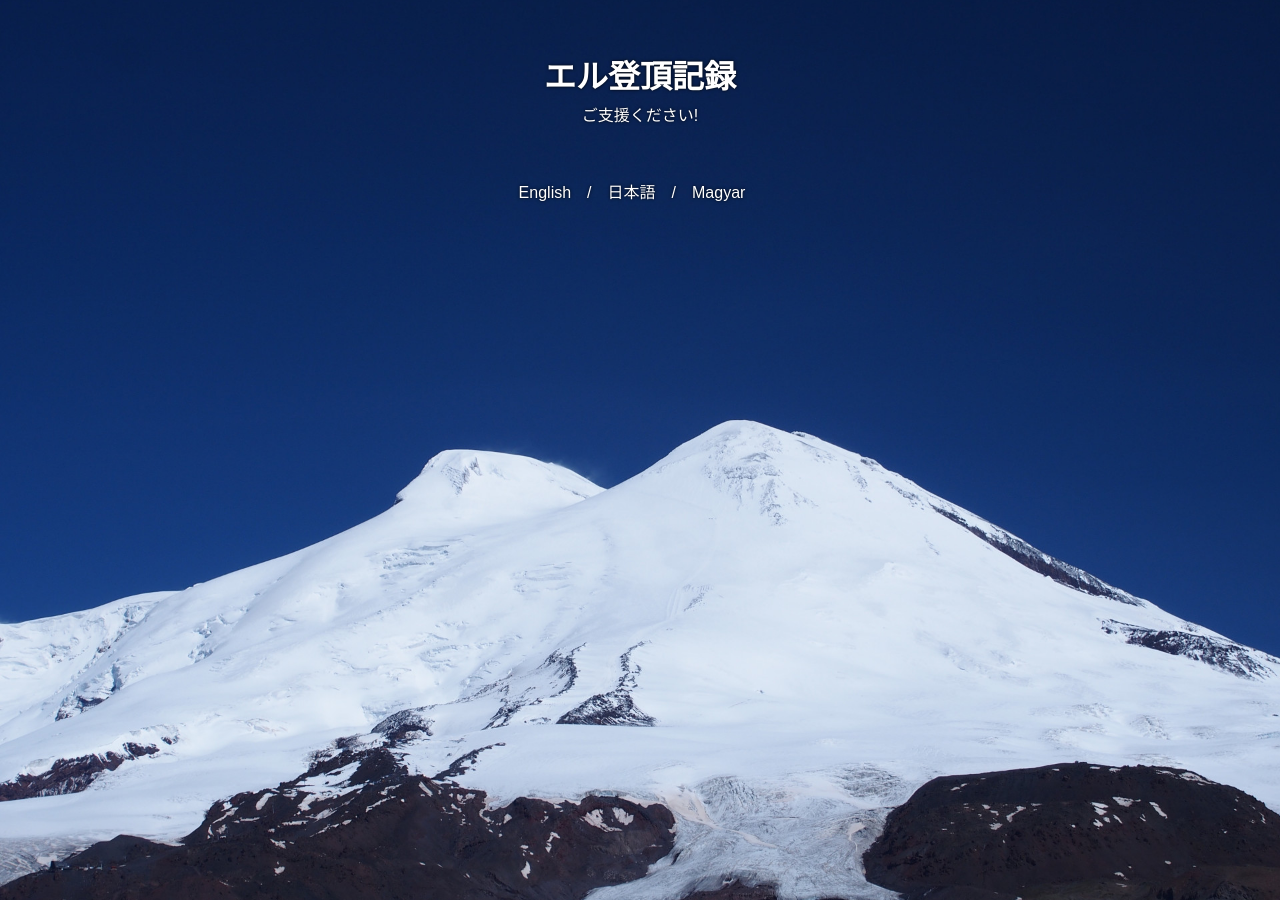
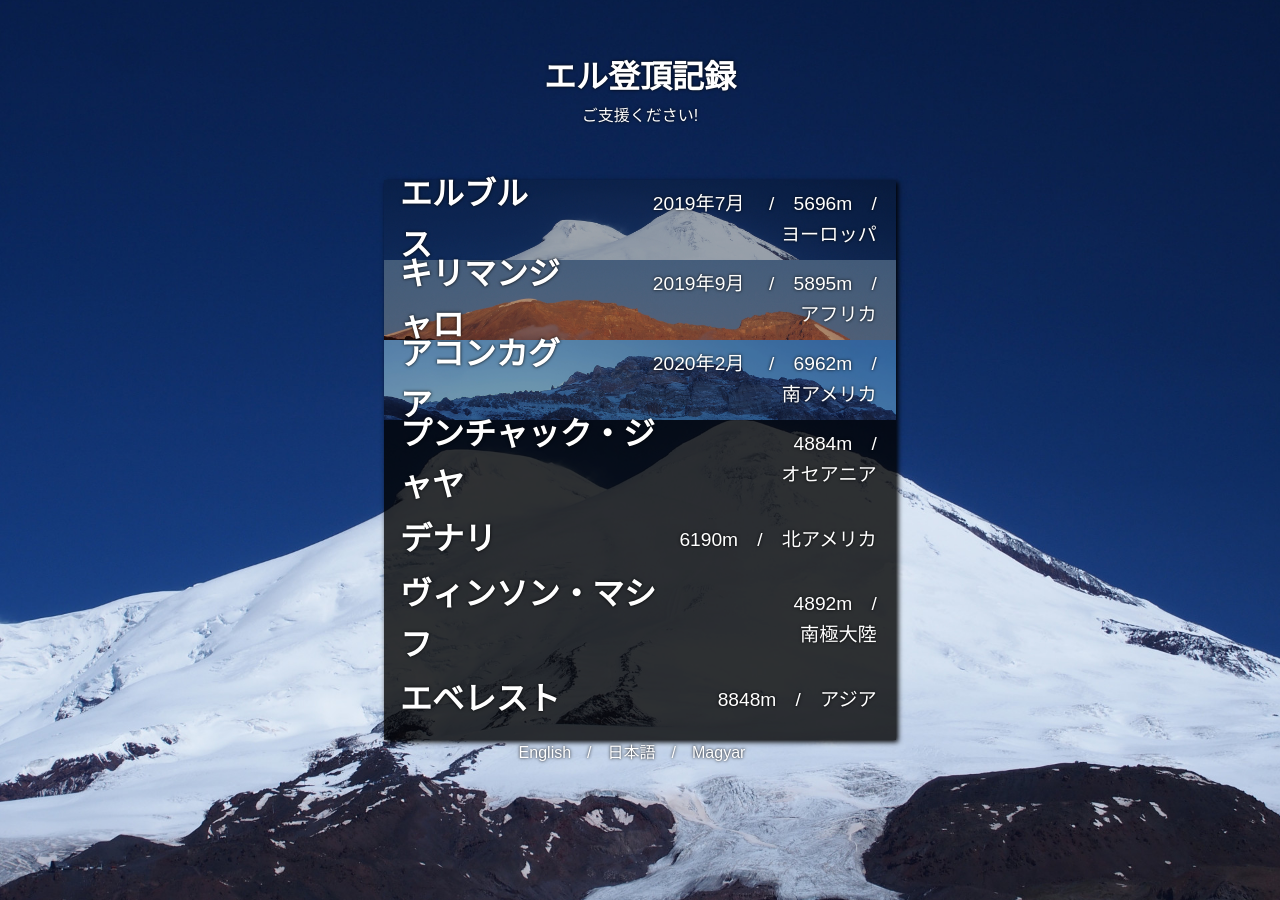
Before and after one commit to valerauko/climbing, a Jekyll site: the page built from ja/index.html, in a window 1280 px wide. Built offline with Jekyll 4.4.1, drawn with Linux system fonts in a browser that asks for light colours; nearby versions of some CDN libraries.

Commit message:
日本語

```diff
--- a/ja/index.html
+++ b/ja/index.html
@@ -3,4 +3,40 @@ layout: default
 
 title: エル登頂記録
 support: ご支援ください!
+mountains:
+- id: elbrus
+  name: エルブルス
+  climbed:
+    date: 2019年7月
+    blog: https://blog.valerauko.net/tag/elbrus/
+  location: ヨーロッパ
+  height: 5696
+- id: kilimanjaro
+  name: キリマンジャロ
+  climbed:
+    date: 2019年9月
+  location: アフリカ
+  height: 5895
+- id: aconcagua
+  name: アコンカグア
+  climbed:
+    date: 2020年2月
+  location: 南アメリカ
+  height: 6962
+- id: carstenz
+  name: プンチャック・ジャヤ
+  location: オセアニア
+  height: 4884
+- id: denali
+  name: デナリ
+  location: 北アメリカ
+  height: 6190
+- id: vinson
+  name: ヴィンソン・マシフ
+  location: 南極大陸
+  height: 4892
+- id: everest
+  name: エベレスト
+  location: アジア
+  height: 8848
 ---
```
